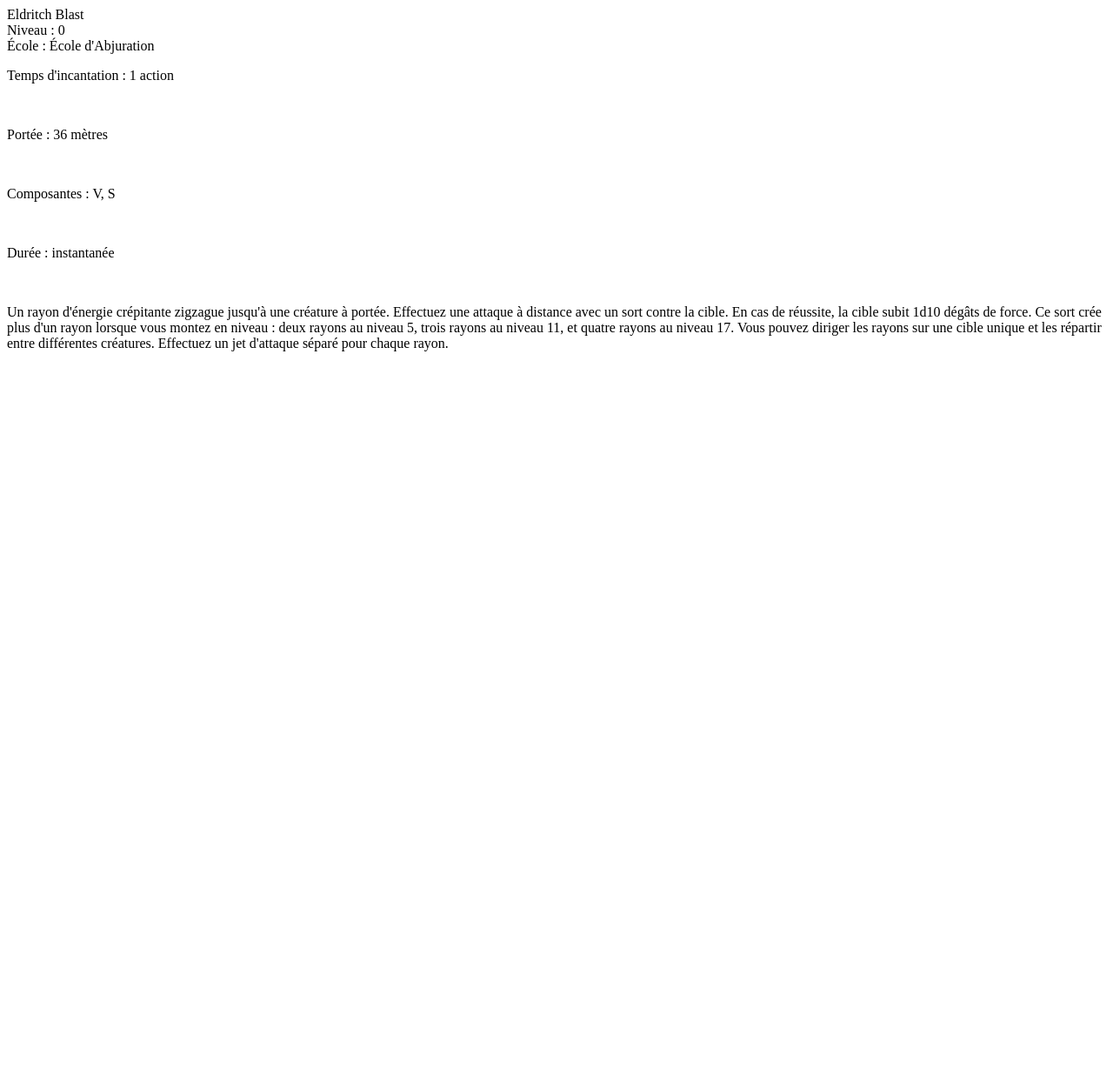
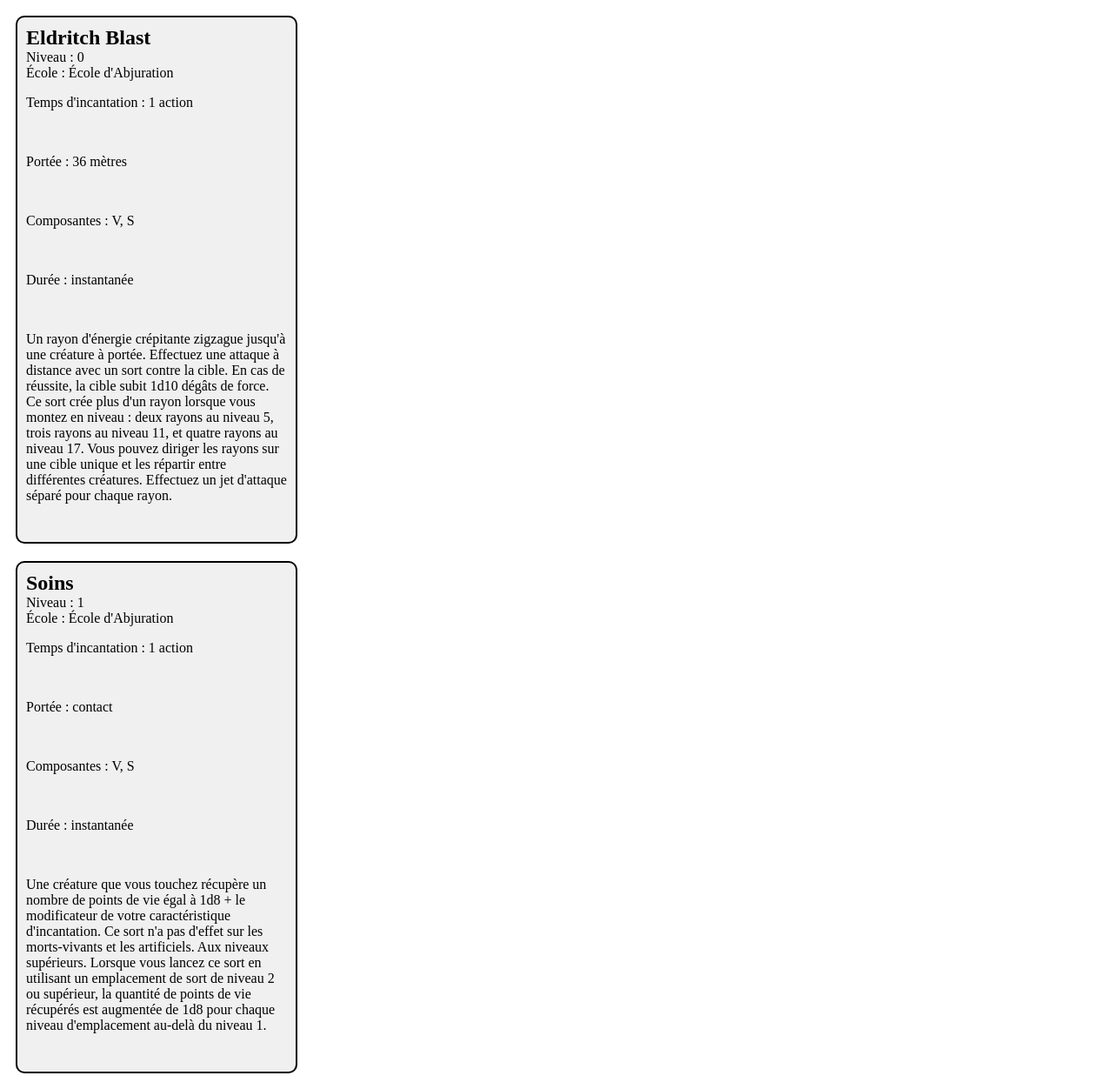
Before and after one commit to Ameliah-Louis/PHP-Evaluation, a PHP site: page /character_board.php in a window 1280 px wide. Shown: the whole page at 87% size. Before the commit the page ends 404 px from the top, so only its background shows below. Run offline with PHP 8.4, Linux system fonts and the light colour scheme.

Commit message:
Select Character debbug

```diff
--- a/Layout/header.php
+++ b/Layout/header.php
@@ -7,6 +7,7 @@
   <meta name="viewport" content="width=device-width, initial-scale=1.0">
   <link rel="stylesheet" href="assets/style.css">
   <title>Projet JDR</title>
+  <!-- faire des redirect sur plusieurs pages en fonction d'à quelle étape on se trouve  -->
 </head>
 
 <body>
--- a/assets/style.css
+++ b/assets/style.css
@@ -1,5 +1,13 @@
 /* Style pour la carte de sort */
+
+.spell-list {
+    display: flex;
+    flex-direction: column;
+
+}
+
 .spell-card {
+
     border: 2px solid #000;
     width: 300px;
     padding: 10px;
--- a/character_board.php
+++ b/character_board.php
@@ -1,16 +1,24 @@
+<!DOCTYPE html>
+<html lang="en">
+<head>
+    <meta charset="UTF-8">
+    <meta name="viewport" content="width=device-width, initial-scale=1.0">
+    <link rel="stylesheet" href="assets/style.css">
+  <title>Liste des sorts</title>
 
+</head>
+<body>
     <!-- Affichage des sorts -->
     <?php
 require_once 'classes/Spell.php';
-    //tableau de sorts $spells venant de ma BDD
+//tableau de sorts $spells supposé venir de ma BDD et trié par le user_id
 $spells = array
 (
-
     new Spell
         (
 
             //a remplacer avec un call BDD
-        1,
+            8,
             "Eldritch Blast",
             0,
             8,
@@ -23,17 +31,42 @@ require_once 'classes/Spell.php';
             rayon lorsque vous montez en niveau : deux rayons au niveau 5, trois rayons au niveau 11, et quatre rayons au
             niveau 17. Vous pouvez diriger les rayons sur une cible unique et les répartir entre différentes créatures.
             Effectuez un jet d'attaque séparé pour chaque rayon.</p><br />"
+        ),
+            new Spell
+        (
+
+            //a remplacer avec un call BDD
+            16,
+            "Soins",
+            1,
+            8,
+            "<p>Temps d'incantation : 1 action</p><br />
+            <p>Portée : contact</p><br />
+            <p>Composantes : V, S</p><br />
+            <p>Durée : instantanée</p><br />",
+            "<p>Une créature que vous touchez récupère un nombre de points de vie égal à 1d8 + le modificateur de votre caractéristique d'incantation. Ce sort n'a pas d'effet sur les morts-vivants et les artificiels.
+            Aux niveaux supérieurs. Lorsque vous lancez ce sort en utilisant un emplacement de sort de niveau 2 ou supérieur, la quantité de points de vie récupérés est augmentée de 1d8 pour chaque niveau d'emplacement au-delà du niveau 1.</p><br />"
+
         )
 );
-
+    //Prévoir un template pour le foreach card
+    //penser à importer ce template x) en require_once
     // Boucle pour afficher les cartes de sort
+    echo '<div class="spell-list" style="display: flex;">';
     foreach ($spells as $spell) {
         echo '<div class="spell-card">';
+        echo '<div class= spell-content>';
         echo '<div class="spell-name">' . $spell->name . '</div>';
         echo '<div>Niveau : ' . $spell->level . '</div>';
         echo '<div>École : École d\'Abjuration</div>';
         echo '<div class="spell-property">' . $spell->spell_property . '</div>';
         echo '<div class="spell-description">' . $spell->desc . '</div>';
         echo '</div>';
+        echo '</div>';
     }
+    echo '</div>';
     ?>
+
+
+</body>
+</html>
--- a/index.php
+++ b/index.php
@@ -39,9 +39,9 @@ require_once 'classes/User.php';
     <select name="user_name">
 <?php echo '<option value="">Choisissez un utilisateur</option>';
 foreach ($Users as $User) {
-  echo'<option value="'. $User['id'] . '">'. $User['user_name'] . '</option>';
+  echo'<option value="'. $User['user_name'] . '">'. $User['id'] . ' - ' . $User['user_name'] . '</option>';
 } echo '</select>';
-
+// var_dump ($User);
 require_once 'login.php'
 ?>
 
--- a/templates/user.php
+++ b/templates/user_selection.php
@@ -7,6 +7,8 @@
 </div>
 
 -->
+
+<!-- Si le temps, prévoir un template pour le SELECT user -->
 <?php
 echo'<option value="'. $User['id'] . '">'. $User['user_name'] . '</option>';
 echo '</select>'; ?>
```
Also changed, not shown: auth.php (+36 -14 lines), character_selection.php (+15 -5 lines), functions/db.php (+14 -1 lines), README.md. Lines whose indentation alone changed are shown as unchanged.
